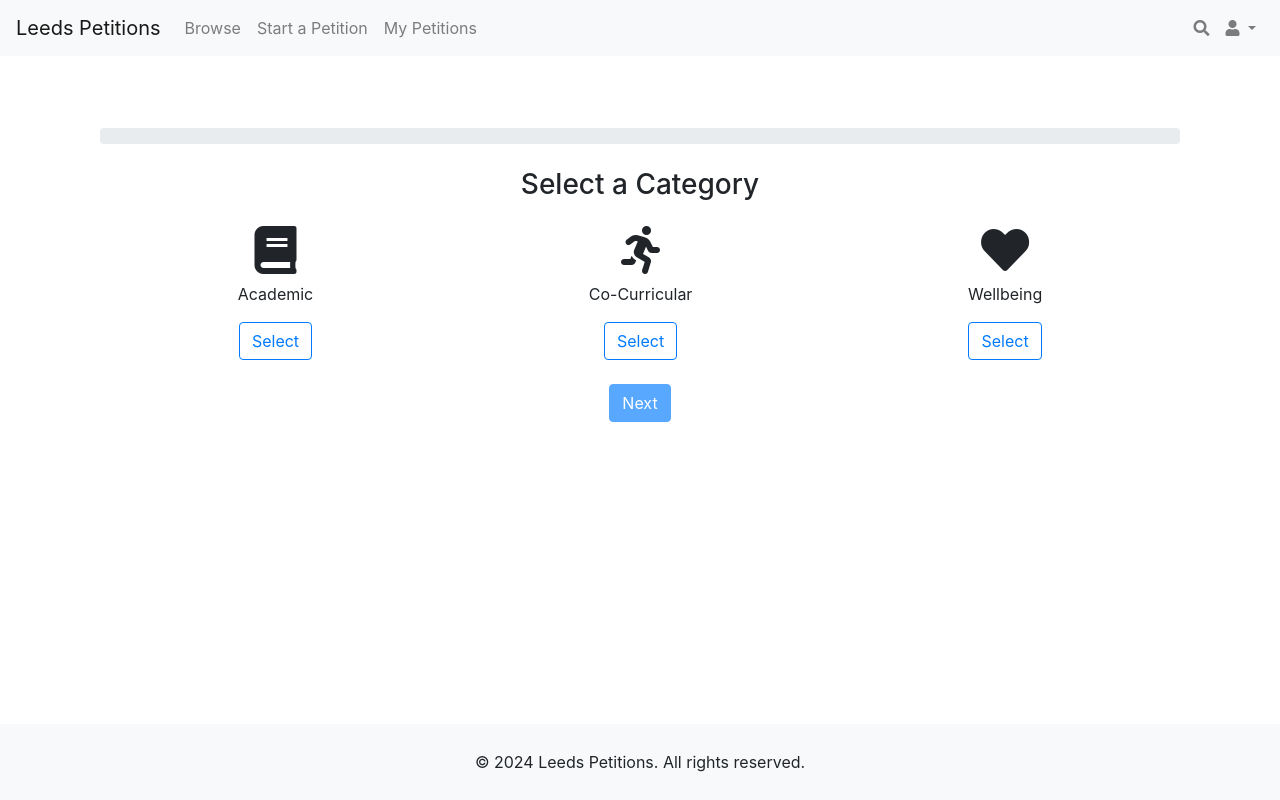
After one commit to sc232jm/ImpactLeeds, a Flask app: page /create in a window 1280 px wide. The commit adds this page. Run offline with Flask 3, Linux system fonts and the light colour scheme; some libraries are stand-ins or nearby versions.

Commit message:
Refactored and added Views

```diff
--- /dev/null
+++ b/app/__init__.py
@@ -0,0 +1,6 @@
+from flask import Flask
+
+app = Flask(__name__)
+app.config.from_object('config')
+
+from app import views
--- /dev/null
+++ b/app/static/css/style.css
@@ -0,0 +1,83 @@
+/* Custom styles for Leeds Petitions */
+
+body {
+    padding-top: 56px;
+    display: flex;
+    flex-direction: column;
+    min-height: 100vh;
+}
+
+.container {
+    flex: 1;
+}
+
+.carousel-item {
+    min-height: 400px;
+    padding: 20px;
+}
+
+.carousel-item img {
+    width: 100%;
+    height: auto;
+    object-fit: cover;
+}
+
+.carousel-control-prev,
+.carousel-control-next {
+    position: absolute;
+    top: 50%;
+    transform: translateY(-50%);
+    width: 5%;
+}
+
+.carousel-control-prev {
+    left: -20px;
+}
+
+.carousel-control-next {
+    right: -20px;
+}
+
+.carousel-control-prev-icon,
+.carousel-control-next-icon {
+    background-color: rgba(0, 0, 0, 0.5);
+    border-radius: 50%;
+    padding: 10px;
+}
+
+.jumbotron {
+    background-color: #f8f9fa;
+    border-radius: 0.3rem;
+}
+
+.btn-group .btn {
+    margin-right: 10px;
+}
+
+.card {
+    cursor: pointer;
+}
+
+.card:hover {
+    background-color: #f8f9fa;
+}
+
+.badge {
+    font-size: 0.9rem;
+}
+
+footer {
+    flex-shrink: 0;
+    padding: 10px 0;
+}
+.selected {
+    border: 2px solid #007bff;
+    background-color: transparent;
+    color: #007bff;
+}
+
+.btn-outline-primary:hover {
+    background-color: transparent;
+    border-color: #007bff;
+    color: #007bff;
+}
--- /dev/null
+++ b/app/templates/base.html
@@ -0,0 +1,69 @@
+<!DOCTYPE html>
+<html lang="en">
+<head>
+    <meta charset="UTF-8">
+    <meta name="viewport" content="width=device-width, initial-scale=1.0">
+    <title>Leeds Petitions</title>
+    <link href="https://stackpath.bootstrapcdn.com/bootstrap/4.5.2/css/bootstrap.min.css" rel="stylesheet">
+    <link href="https://cdnjs.cloudflare.com/ajax/libs/font-awesome/5.15.3/css/all.min.css" rel="stylesheet">
+    <link href="{{ url_for('static', filename='css/style.css') }}" rel="stylesheet">
+
+    <!-- Include SimpleMDE CSS -->
+    <link rel="stylesheet" href="https://cdn.jsdelivr.net/simplemde/latest/simplemde.min.css">
+</head>
+<body>
+
+<nav class="navbar navbar-expand-lg navbar-light bg-light fixed-top">
+    <a class="navbar-brand" href="{{ url_for('home') }}">Leeds Petitions</a>
+    <button class="navbar-toggler" type="button" data-toggle="collapse" data-target="#navbarNav" aria-controls="navbarNav" aria-expanded="false" aria-label="Toggle navigation">
+        <span class="navbar-toggler-icon"></span>
+    </button>
+    <div class="collapse navbar-collapse" id="navbarNav">
+        <ul class="navbar-nav mr-auto">
+            <li class="nav-item">
+                <a class="nav-link" href="{{ url_for('browse') }}">Browse</a>
+            </li>
+            <li class="nav-item">
+                <a class="nav-link" href="{{ url_for('create_petition') }}">Start a Petition</a>
+            </li>
+            <li class="nav-item">
+                <a class="nav-link" href="#">My Petitions</a>
+            </li>
+        </ul>
+        <ul class="navbar-nav">
+            <li class="nav-item">
+                <a class="nav-link" href="{{ url_for('search') }}"><i class="fas fa-search"></i></a>
+            </li>
+            <li class="nav-item dropdown">
+                <a class="nav-link dropdown-toggle" href="#" id="navbarDropdown" role="button" data-toggle="dropdown" aria-haspopup="true" aria-expanded="false">
+                    <i class="fas fa-user"></i>
+                </a>
+                <div class="dropdown-menu dropdown-menu-right" aria-labelledby="navbarDropdown">
+                    <a class="dropdown-item" href="#">My Petitions</a>
+                    <a class="dropdown-item" href="/settings">Settings</a>
+                    <div class="dropdown-divider"></div>
+                    <a class="dropdown-item" href="/login">Logout</a>
+                </div>
+            </li>
+        </ul>
+    </div>
+</nav>
+
+<div class="container mt-5">
+    {% block content %}{% endblock %}
+</div>
+
+<footer class="bg-light text-center text-lg-start mt-4">
+    <div class="text-center p-3">
+        © 2024 Leeds Petitions. All rights reserved.
+    </div>
+</footer>
+
+<script src="https://code.jquery.com/jquery-3.5.1.slim.min.js"></script>
+<script src="https://cdn.jsdelivr.net/npm/@popperjs/core@2.5.4/dist/umd/popper.min.js"></script>
+<script src="https://stackpath.bootstrapcdn.com/bootstrap/4.5.2/js/bootstrap.min.js"></script>
+
+<!-- Include SimpleMDE JS -->
+<script src="https://cdn.jsdelivr.net/simplemde/latest/simplemde.min.js"></script>
+</body>
+</html>
--- /dev/null
+++ b/app/templates/create.html
@@ -0,0 +1,69 @@
+{% extends 'base.html' %}
+
+{% block content %}
+<div class="container mt-4">
+    <div class="progress mb-4" id="progressBar">
+        <div class="progress-bar" role="progressbar" style="width: 0%;" id="progressStep" aria-valuenow="0" aria-valuemin="0" aria-valuemax="100"></div>
+    </div>
+    <form id="createPetitionForm" method="post" action="{{ url_for('create_petition') }}">
+        <div id="step1" class="step text-center">
+            <h3>Select a Category</h3>
+            <div class="d-flex justify-content-around mt-4">
+                <div class="category-option text-center">
+                    <i class="fas fa-book fa-3x mb-2"></i>
+                    <p>Academic</p>
+                    <button type="button" class="btn btn-outline-primary" data-category="Academic">Select</button>
+                </div>
+                <div class="category-option text-center">
+                    <i class="fas fa-running fa-3x mb-2"></i>
+                    <p>Co-Curricular</p>
+                    <button type="button" class="btn btn-outline-primary" data-category="Co-Curricular">Select</button>
+                </div>
+                <div class="category-option text-center">
+                    <i class="fas fa-heart fa-3x mb-2"></i>
+                    <p>Wellbeing</p>
+                    <button type="button" class="btn btn-outline-primary" data-category="Wellbeing">Select</button>
+                </div>
+            </div>
+            <button type="button" class="btn btn-primary mt-4" id="nextStep1" disabled>Next</button>
+        </div>
+
+        <div id="step2" class="step d-none">
+            <h3>Name Your Petition</h3>
+            <div class="form-group mt-4">
+                <label for="title">Petition Title</label>
+                <input type="text" class="form-control" id="title" name="title" required>
+                <small class="form-text text-muted">Provide a clear and concise title for your petition.</small>
+            </div>
+            <div class="d-flex justify-content-between">
+                <button type="button" class="btn btn-secondary mt-4" id="prevStep2">Back</button>
+                <button type="button" class="btn btn-primary mt-4" id="nextStep2" disabled>Next</button>
+            </div>
+        </div>
+
+        <div id="step3" class="step d-none">
+            <h3>Describe Your Petition</h3>
+            <div class="form-group mt-4">
+                <label for="description">Description</label>
+                <textarea class="form-control markdown-editor" id="description" name="description" rows="3"></textarea>
+                <small class="form-text text-muted">Use markdown to format your description.</small>
+            </div>
+            <div class="form-group mt-4">
+                <label for="tag_line">Tag Line</label>
+                <input type="text" class="form-control" id="tag_line" name="tag_line" required>
+            </div>
+            <div class="d-flex justify-content-between">
+                <button type="button" class="btn btn-secondary mt-4" id="prevStep3">Back</button>
+                <button type="button" class="btn btn-primary mt-4" id="showMockup">Show Mockup</button>
+                <button type="submit" class="btn btn-primary mt-4 d-none" id="submitForm">Submit</button>
+            </div>
+        </div>
+    </form>
+
+    <!-- Mockup Section -->
+    <div id="mockupContainer" class="mt-5"></div>
+</div>
+
+<script src="https://cdn.jsdelivr.net/npm/sweetalert2@11"></script>
+<script src="{{ url_for('static', filename='js/create.js') }}"></script>
+{% endblock %}
--- /dev/null
+++ b/app/views.py
@@ -0,0 +1,146 @@
+from flask import Flask, render_template, redirect, url_for, request
+from app import app
+from markupsafe import Markup
+
+petitions = [
+    {
+        'id': 1,
+        'title': 'Improve Library Hours',
+        'tag_line': 'Statue of Owen Johnson',
+        'description': 'Extend the library hours during exam periods.',
+        'author': 'Jane Doe',
+        'created_at': '2024-11-15',
+        'signaturesNum': 320,
+        'target_signatures': 500,
+        'image_url': 'https://encrypted-tbn0.gstatic.com/images?q=tbn:ANd9GcTJTcLeoDwmVmpJHNs8Ni9-4MHDhcFDQ-yr-g&s',
+        'status': 'Victory!',
+        'status_badge': 'success',
+        'signatures': [
+            {'author': 'Student A', 'text': 'Great initiative!'}
+        ],
+        'signers': []
+    },
+    {
+        'id': 2,
+        'title': 'Statue of Owen Johnson',
+        'tag_line': 'Statue of Owen Johnson',
+        'description': 'Introduce a statue of our lord and saviour Owen Johnson.',
+        'author': 'John Smith',
+        'created_at': '2024-11-14',
+        'signaturesNum': 450,
+        'target_signatures': 1000,
+        'image_url': 'https://www.leeds.ac.uk/images/resized/800x400-0-0-1-80-Parkinson_building_from_road_800x400.jpg',
+        'status': 'Waiting',
+        'status_badge': 'warning',
+        'signatures': []
+    }
+]
+
+
+@app.route('/')
+def home():
+    return render_template('home.html', petitions=petitions)
+
+
+@app.route('/browse')
+def browse():
+    return render_template('browse.html', petitions=petitions)
+
+
+@app.route('/petition/<int:petition_id>')
+def petition_detail(petition_id):
+    petition = next((p for p in petitions if p['id'] == petition_id), None)
+    if not petition:
+        return "Petition not found", 404
+    return render_template('petition_detail.html', petition=petition)
+
+
+@app.route('/petition/<int:petition_id>/sign', methods=['POST'])
+def sign_petition(petition_id):
+    reason_text = request.form['reason']
+    petition = next((p for p in petitions if p['id'] == petition_id), None)
+    if petition:
+        petition['signaturesNum'] += 1
+        petition['signers'].append({'reason': reason_text})
+    return redirect(url_for('petition_detail', petition_id=petition_id))
+
+
+@app.route('/create', methods=['GET', 'POST'])
+def create_petition():
+    if request.method == 'POST':
+        # Process the form data and save the petition
+        category = request.form['category']
+        title = request.form['title']
+        description = request.form['description']
+        tag_line = request.form['tag_line']
+        # Add logic to save the petition
+        return redirect(url_for('home'))
+    return render_template('create.html')
+
+
+@app.route('/login', methods=['GET', 'POST'])
+def login():
+    if request.method == 'POST':
+        # Add login logic here
+        return redirect(url_for('home'))
+    return render_template('login.html')
+
+
+@app.route('/signup', methods=['GET', 'POST'])
+def signup():
+    if request.method == 'POST':
+        # Add signup logic here
+        return redirect(url_for('home'))
+    return render_template('signup.html')
+
+
+@app.route('/settings', methods=['GET', 'POST'])
+def settings():
+    if request.method == 'POST':
+    # Add settings logic here
+        return redirect(url_for('home'))
+    return render_template('settings.html')
+
+
+@app.route('/search')
+def search():
+    return render_template('search.html')
+
+
+@app.route('/search_results', methods=['GET'])
+def search_results():
+    query = request.args.get('query', '').lower()
+    if len(query) < 3:
+        return render_template('search.html', results=[], message="Query must be more than 3 characters long.")
+
+    def highlight(text, query):
+        start = 0
+        highlighted = ""
+        lower_text = text.lower()
+        while start < len(text):
+            index = lower_text.find(query, start)
+            if index == -1:
+                highlighted += text[start:]
+                break
+            highlighted += text[start:index] + f"<mark>{text[index:index + len(query)]}</mark>"
+            start = index + len(query)
+        return Markup(highlighted)
+
+    results = [
+        {
+            'id': petition['id'],
+            'title': highlight(petition['title'], query),
+            'description': highlight(petition['description'], query),
+            'author': highlight(petition['author'], query),
+            'created_at': petition['created_at'],
+            'signaturesNum': petition['signaturesNum'],
+            'image_url': petition['image_url'],
+            'status': petition['status'],
+            'status_badge': petition['status_badge']
+        }
+        for petition in petitions if query in petition['title'].lower() or
+                                     query in petition['description'].lower() or
+                                     query in petition['author'].lower()
+    ]
+
+    return render_template('search.html', results=results)
--- /dev/null
+++ b/config.py
@@ -0,0 +1,4 @@
+import os
+
+WTF_CSRF_ENABLED = True
+SECRET_KEY = "abc123abc"
--- /dev/null
+++ b/run.py
@@ -0,0 +1,4 @@
+from app import app
+
+if __name__ == "__main__":
+    app.run(debug=True)
```
Also changed, not shown: app.py (deleted, +0 -24 lines), app/templates/browse.html (added, +37 -0 lines), app/templates/home.html (added, +52 -0 lines), app/templates/petition_detail.html (added, +47 -0 lines), app/templates/search.html (added, +47 -0 lines), app/templates/settings.html (added, +28 -0 lines), app/templates/signup.html (renamed from templates/signup.html, +8 -1 lines), static/css/style.css (deleted, +0 -10 lines), templates/base.html (deleted, +0 -45 lines), templates/home.html (deleted, +0 -11 lines), app/templates/login.html (renamed from templates/login.html), 1 other file.
